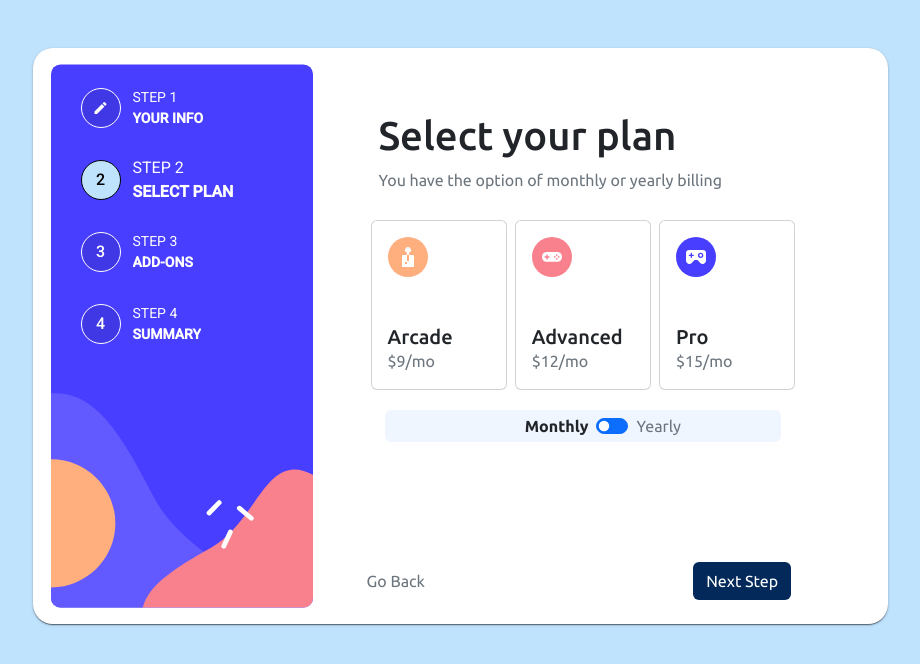
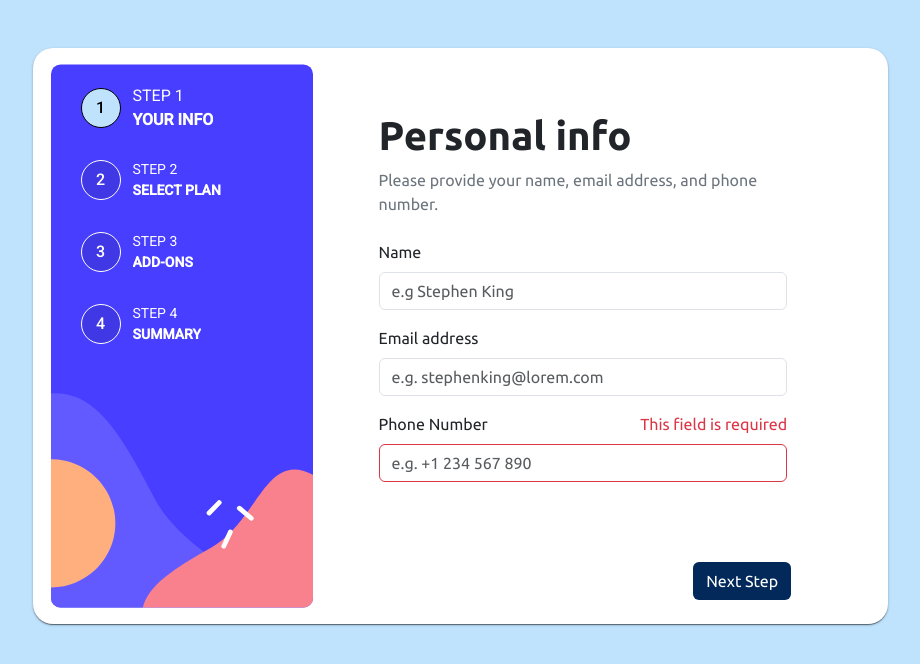
Before and after one commit to derwing/fm-multi-step-form, an Angular app: page / in a window 1280 px wide. Shown: the top 664 px of the page, without its empty margins (180-1100 px from the left). Built offline with nearby package versions, Linux system fonts and the light colour scheme.

Commit message:
add ui finish btn

```diff
--- a/src/app/app.component.html
+++ b/src/app/app.component.html
@@ -139,11 +139,11 @@
                                 <div class="row">
                                     <div class="col-12 mb-2">
                                         <div class="card">
-                                            <div class="card-body pb-0 ligthblue">
+                                            <div class="card-body pb-0" [ngClass]="{'ligthblue': onlineService}">
                                                 <div class="row">
                                                     <div class="col-1">
                                                         <div class="form-check">
-                                                            <input class="form-check-input" type="checkbox" value="" id="flexCheckChecked" checked>
+                                                            <input class="form-check-input" type="checkbox" value="" id="flexCheckChecked" [(ngModel)]="onlineService">
                                                         </div>
                                                     </div>
                                                     <div class="col pe-0 add-ons-text">
@@ -159,10 +159,10 @@
                                     </div>
                                     <div class="col-12 mb-2">
                                         <div class="card">
-                                            <div class="card-body pb-0 ligthblue">
+                                            <div class="card-body pb-0" [ngClass]="{'ligthblue': largerStorage}">
                                                 <div class="row">
                                                     <div class="col-1">
-                                                        <input class="form-check-input" type="checkbox" value="" id="flexCheckChecked" checked>
+                                                        <input class="form-check-input" type="checkbox" value="" id="flexCheckChecked" [(ngModel)]="largerStorage">
                                                     </div>
                                                     <div class="col pe-0 add-ons-text">
                                                         <h5 class="card-title mb-0 fw-bold">Larger storage</h5>
@@ -178,10 +178,10 @@
                                     </div>
                                     <div class="col-12">
                                         <div class="card">
-                                            <div class="card-body pb-0 ">
+                                            <div class="card-body pb-0" [ngClass]="{'ligthblue': customProfile}">
                                                 <div class="row">
                                                     <div class="col-1">
-                                                        <input class="form-check-input" type="checkbox" value="" id="flexCheckChecked">
+                                                        <input class="form-check-input" type="checkbox" value="" id="flexCheckChecked" [(ngModel)]="customProfile">
 
                                                     </div>
                                                     <div class="col pe-0 add-ons-text">
@@ -269,10 +269,10 @@
                         </div>
 
 
-                        <div class="mt-5" [ngClass]="{'text-end ': step === 0, 'd-flex justify-content-between ': step > 0, 'mobile-btns ': isMobile}">
+                        <div class="mt-5" *ngIf="!finished" [ngClass]="{'text-end ': step === 0, 'd-flex justify-content-between ': step > 0, 'mobile-btns ': isMobile}">
                             <button *ngIf="step > 0" class="btn btn-outline-secondary border-0 ms-4" (click)="backStep()">Go Back</button>
                             <button class="btn btn-marine" (click)="nextStep()" *ngIf="step < 3">Next Step</button>
-                            <button class="btn btn-primary disabled" *ngIf="step > 2">Confirm</button>
+                            <button class="btn btn-primary" *ngIf="step > 2" (click)="finishSuscription()">Confirm</button>
                         </div>
                     </div>
 
--- a/src/app/app.component.ts
+++ b/src/app/app.component.ts
@@ -11,7 +11,7 @@ import { FormControl, FormGroup, Validators } from '@angular/forms';
 })
 export class AppComponent implements AfterViewInit {
   @ViewChild('stepper') stepper!: MatStepper;
-  step: number = 1;
+  step: number = 0;
   title = 'fm-multi-step-form';
   periodSwitch: boolean = false;
   step1Form;
@@ -24,9 +24,12 @@ export class AppComponent implements AfterViewInit {
   click1: any;
   click2: any;
   click3: any;
-  finished: boolean = true;
+  finished: boolean = false;
   orientationStepper: StepperOrientation = 'vertical'
   isMobile: boolean = false;
+  onlineService: boolean = true;
+  largerStorage: boolean = true;
+  customProfile: boolean = false;
 
   constructor() {
     this.step1Form = new FormGroup({
@@ -92,4 +95,8 @@ export class AppComponent implements AfterViewInit {
     }
   }
 
+  finishSuscription() {
+    this.finished = true;
+  }
+
 }
```
